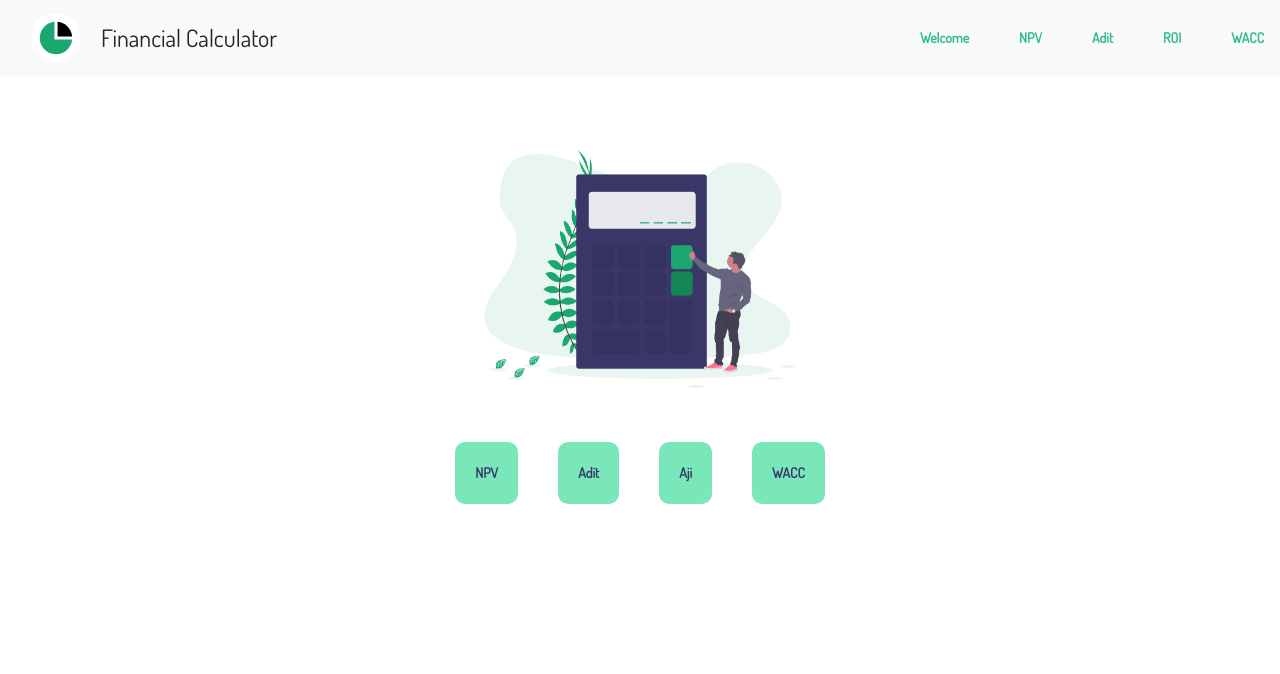
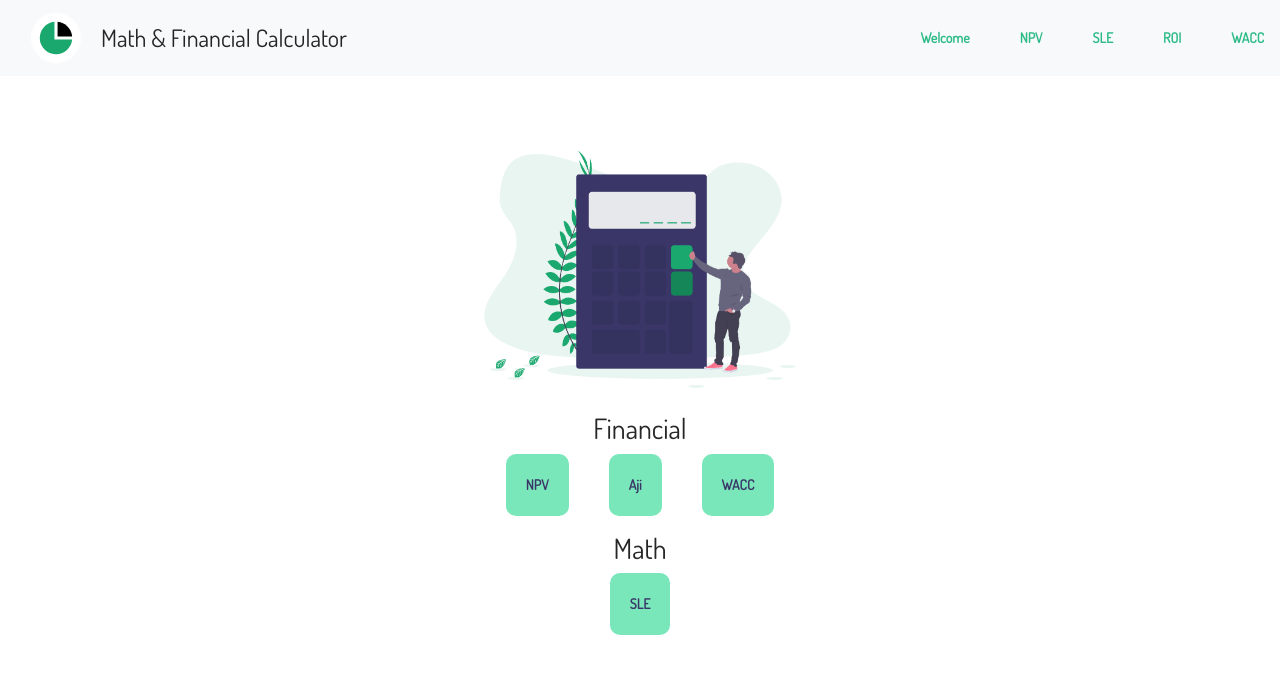
Before and after one commit to adhytianara/myfinance---front-end, a React (Create React App) app: page / in a window 1280 px wide. Shown: the top 674 px of the page. Built offline with nearby package versions, Linux system fonts and the light colour scheme.

Commit message:
Add System of Linear Equations

```diff
--- a/src/App/App.js
+++ b/src/App/App.js
@@ -2,7 +2,7 @@ import "./App.css";
 import { Fragment } from "react";
 import Navbarku from "./components/Navbar/Navbarku";
 import Home from "../components/Home/Home";
-import FunctionDua from "../components/FunctionDua/FunctionDua";
+import SystemofLinearEquations from "../components/SystemofLinearEquations/SystemofLinearEquations";
 import Wacc from "../components/WACC/Wacc";
 import Roi from "../components/ROI/Roi"
 import { BrowserRouter, Switch, Route } from "react-router-dom";
@@ -16,7 +16,7 @@ function App() {
         <Switch>
           <Route exact path="/" component={Home} />
           <Route path="/netpresentvalue" component={NetPresentValue} />
-          <Route path="/functiondua" component={FunctionDua} />
+          <Route path="/system-of-linear-equations" component={SystemofLinearEquations} />
           <Route path="/roi" component={Roi} />
           <Route path="/wacc" component={Wacc} />
         </Switch>
--- a/src/App/components/Navbar/Navbarku.js
+++ b/src/App/components/Navbar/Navbarku.js
@@ -16,7 +16,7 @@ function Navbarku(props) {
           height="50"
           className="d-inline-block align-top main-logo"
         />{" "}
-        <h4>Financial Calculator</h4>
+        <h4>Math & Financial Calculator</h4>
         </Row>
       </Navbar.Brand>
       <Navbar.Collapse className="justify-content-end">
@@ -27,7 +27,7 @@ function Navbarku(props) {
           <Link to="/netpresentvalue"><p>NPV</p></Link>
         </Navbar.Text>
         <Navbar.Text>
-          <Link to="/functiondua"><p>Adit</p></Link>
+          <Link to="/system-of-linear-equations"><p>SLE</p></Link>
         </Navbar.Text>
         <Navbar.Text>
           <Link to="/roi"><p>ROI</p></Link>
--- a/src/components/Home/Home.js
+++ b/src/components/Home/Home.js
@@ -7,14 +7,12 @@ import { Link } from "react-router-dom";
 function Home() {
   return (
     <div>
-      <Image src={homeLogo} fluid className="home-logo" />
+      <Image src={homeLogo} fluid className="home-logo mb-0" />
 
-      <Row className="justify-content-center">
+      <h3 className="text-center mb-2">Financial</h3>
+      <Row className="justify-content-center mb-3">
         <Link to="/netpresentvalue" className="link-container">
           <p className="link-dalam">NPV</p>
-        </Link>
-        <Link to="/#" className="link-container">
-          <p className="link-dalam">Adit</p>
         </Link>
         <Link to="/#" className="link-container">
           <p className="link-dalam">Aji</p>
@@ -23,6 +21,13 @@ function Home() {
           <p className="link-dalam">WACC</p>
         </Link>
       </Row>
+
+      <h3 className="text-center mb-2">Math</h3>
+      <Row className="justify-content-center mb-5">
+        <Link to="/system-of-linear-equations" className="link-container">
+          <p className="link-dalam">SLE</p>
+        </Link>
+      </Row>
     </div>
   );
 }
```
